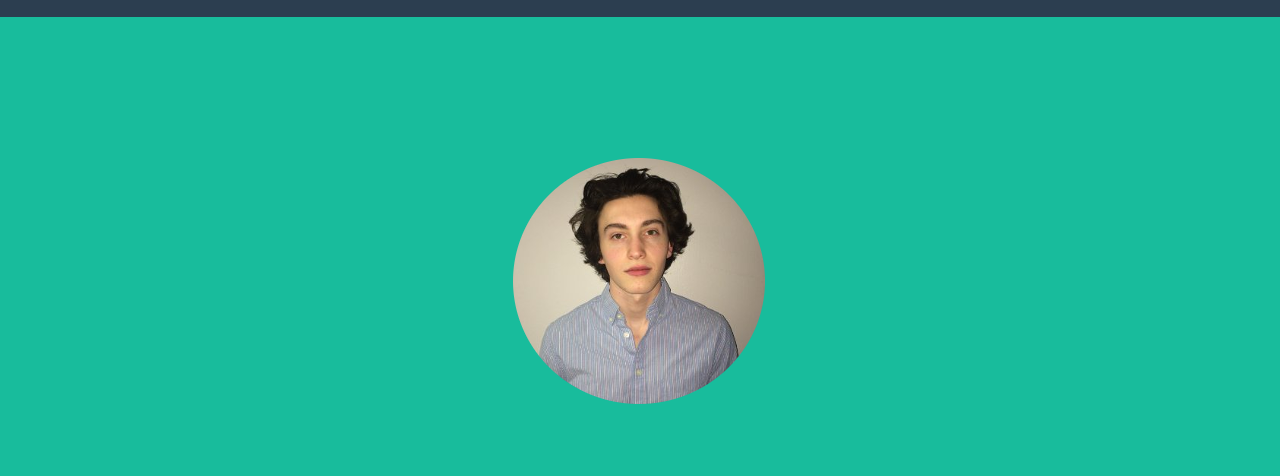
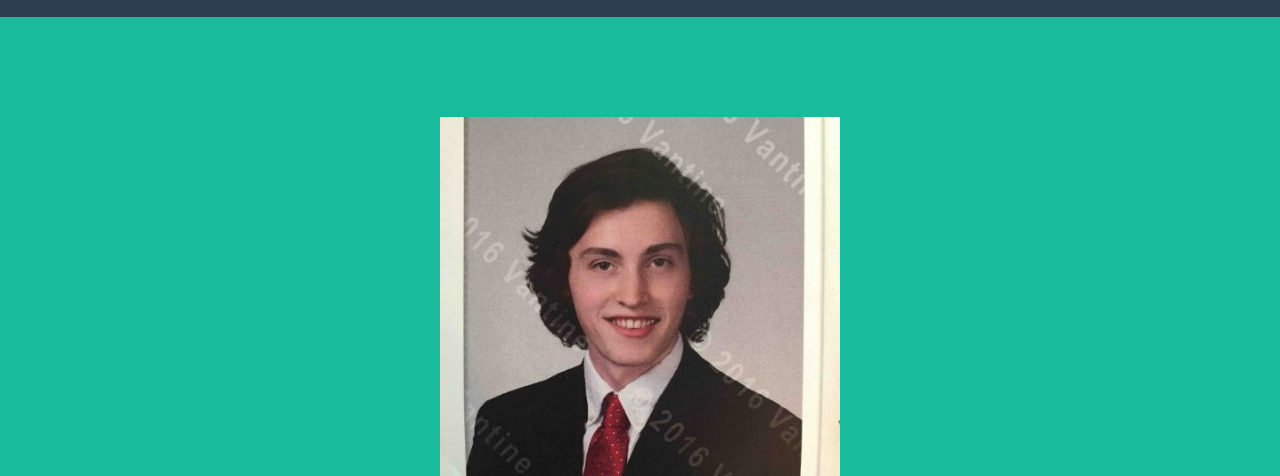
Before and after one commit to cmt218/cmt218.github.io, a website: page index.html in a window 1280 px wide. Shown: the part 83-559 px from the top of the page. Drawn offline with nearby package versions, Linux system fonts and the light colour scheme.

Commit message:
updated picture

```diff
--- a/index.html
+++ b/index.html
@@ -71,7 +71,7 @@
         <div class="container">
             <div class="row">
                 <div class="col-lg-12">
-                    <img class="img-responsive" src="img/me.png" alt="">
+                    <img class="img-responsive" src="img/composite.jpg" alt="">
                     <div class="intro-text">
                         <span class="name">Cole Tomlinson</span>
                         <hr class="star-light">
```
Also changed, not shown: img/composite.jpg (added).
